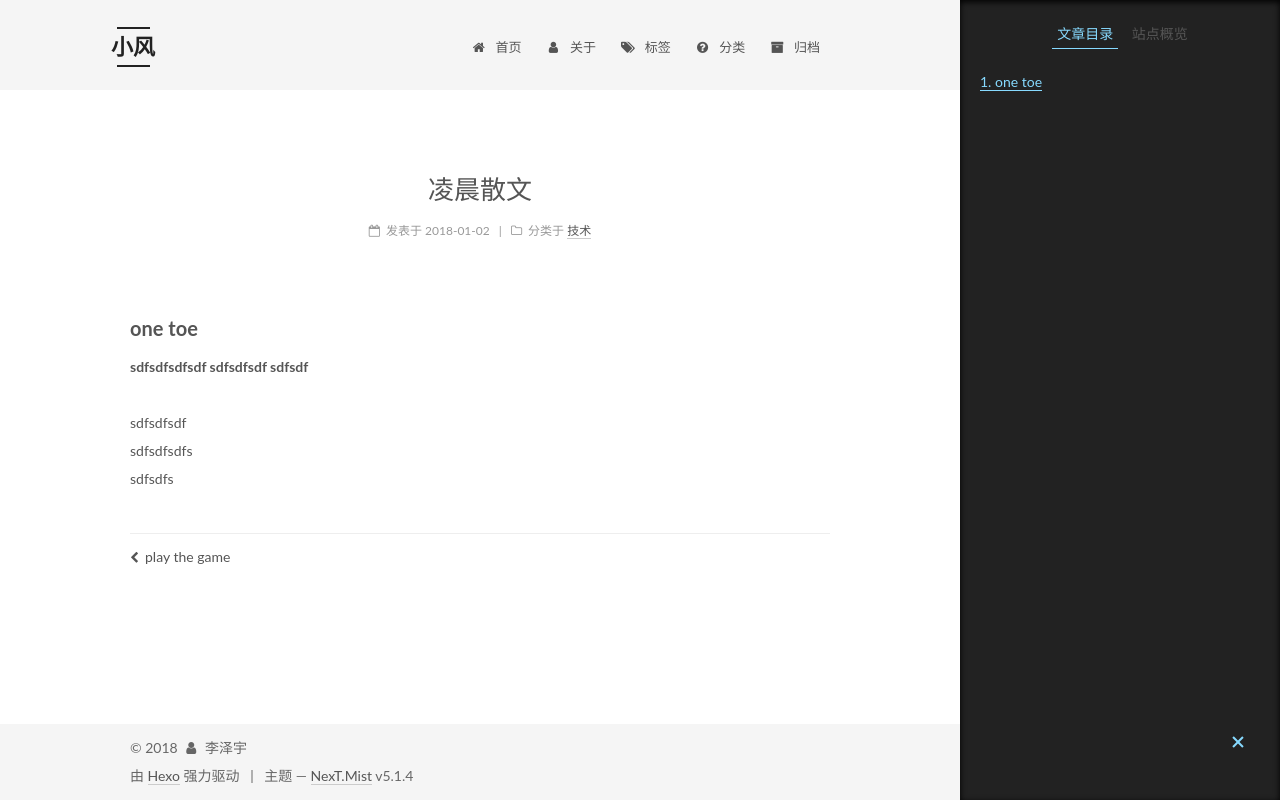
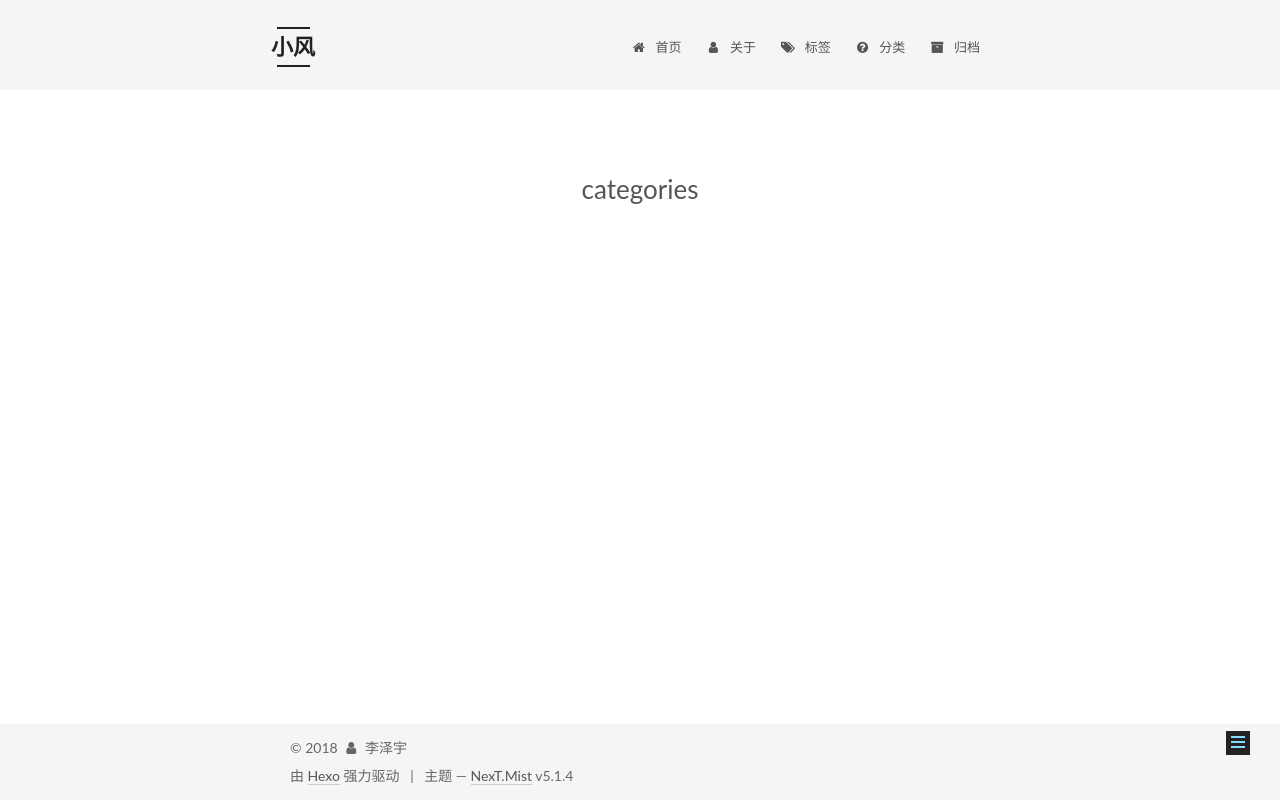
Before and after one commit to MonkYU/MonkYU.github.io, a plain HTML site: page categories/index.html in a window 1280 px wide. Drawn offline with Linux system fonts and the light colour scheme.

Commit message:
Site updated: 2018-01-02 13:59:07

```diff
--- a/2018/01/02/categories/index.html
+++ b/categories/index.html
@@ -79,17 +79,17 @@
 
 
 
-<meta name="description" content="one toesdfsdfsdfsdf sdfsdfsdf sdfsdf">
-<meta property="og:type" content="article">
-<meta property="og:title" content="凌晨散文">
-<meta property="og:url" content="http://yoursite.com/2018/01/02/categories/index.html">
+<meta name="description" content="像风一样自由">
+<meta property="og:type" content="website">
+<meta property="og:title" content="categories">
+<meta property="og:url" content="http://yoursite.com/categories/index.html">
 <meta property="og:site_name" content="小风">
-<meta property="og:description" content="one toesdfsdfsdfsdf sdfsdfsdf sdfsdf">
+<meta property="og:description" content="像风一样自由">
 <meta property="og:locale" content="zh-Hans">
-<meta property="og:updated_time" content="2018-01-02T05:49:18.747Z">
+<meta property="og:updated_time" content="2018-01-02T05:57:58.824Z">
 <meta name="twitter:card" content="summary">
-<meta name="twitter:title" content="凌晨散文">
-<meta name="twitter:description" content="one toesdfsdfsdfsdf sdfsdfsdf sdfsdf">
+<meta name="twitter:title" content="categories">
+<meta name="twitter:description" content="像风一样自由">
 
 
 
@@ -119,13 +119,13 @@
 
 
 
-  <link rel="canonical" href="http://yoursite.com/2018/01/02/categories/"/>
+  <link rel="canonical" href="http://yoursite.com/categories/"/>
 
 
 
 
 
-  <title>凌晨散文 | 小风</title>
+  <title>categories | 小风</title>
 
 
 
@@ -252,158 +252,31 @@
 
 
 
+    <div class="post-block page">
+      <header class="post-header">
+
+	<h1 class="post-title" itemprop="name headline">categories</h1>
+
+
+
+</header>
 
 
 
 
-
-  <article class="post post-type-normal" itemscope itemtype="http://schema.org/Article">
-
-
-
-  <div class="post-block">
-    <link itemprop="mainEntityOfPage" href="http://yoursite.com/2018/01/02/categories/">
-
-    <span hidden itemprop="author" itemscope itemtype="http://schema.org/Person">
-      <meta itemprop="name" content="李泽宇">
-      <meta itemprop="description" content="">
-      <meta itemprop="image" content="/images/avatar.gif">
-    </span>
-
-    <span hidden itemprop="publisher" itemscope itemtype="http://schema.org/Organization">
-      <meta itemprop="name" content="小风">
-    </span>
-
-
-      <header class="post-header">
-
-
-
-          <h1 class="post-title" itemprop="name headline">凌晨散文</h1>
-
-
-        <div class="post-meta">
-          <span class="post-time">
-
-              <span class="post-meta-item-icon">
-                <i class="fa fa-calendar-o"></i>
-              </span>
-
-                <span class="post-meta-item-text">发表于</span>
-
-              <time title="创建于" itemprop="dateCreated datePublished" datetime="2018-01-02T12:51:41+08:00">
-                2018-01-02
-              </time>
+      <div class="post-body">
 
 
 
 
+      </div>
 
-          </span>
-
-
-            <span class="post-category" >
-
-              <span class="post-meta-divider">|</span>
-
-              <span class="post-meta-item-icon">
-                <i class="fa fa-folder-o"></i>
-              </span>
-
-                <span class="post-meta-item-text">分类于</span>
-
-
-                <span itemprop="about" itemscope itemtype="http://schema.org/Thing">
-                  <a href="/categories/knowledge/" itemprop="url" rel="index">
-                    <span itemprop="name">技术</span>
-                  </a>
-                </span>
-
-
-
-
-            </span>
-
-
-
-
-
-
-
-
-
-
-
-
-
-
-
-        </div>
-      </header>
-
-
-
-
-
-    <div class="post-body" itemprop="articleBody">
-
-
-
-
-
-        <h3 id="one-toe"><a href="#one-toe" class="headerlink" title="one toe"></a>one toe</h3><p><strong>sdfsdfsdfsdf sdfsdfsdf sdfsdf </strong><br><a id="more"></a><br>sdfsdfsdf<br>sdfsdfsdfs<br>sdfsdfs</p>
 
 
     </div>
 
 
 
-
-
-
-
-
-
-
-    <footer class="post-footer">
-
-
-
-
-
-
-
-        <div class="post-nav">
-          <div class="post-nav-next post-nav-item">
-
-              <a href="/2018/01/02/play-the-game/" rel="next" title="play the game">
-                <i class="fa fa-chevron-left"></i> play the game
-              </a>
-
-          </div>
-
-          <span class="post-nav-divider"></span>
-
-          <div class="post-nav-prev post-nav-item">
-
-          </div>
-        </div>
-
-
-
-
-    </footer>
-  </div>
-
-
-
-  </article>
-
-
-
-    <div class="post-spread">
-
-    </div>
   </div>
 
 
@@ -436,17 +309,8 @@
 
 
 
-        <ul class="sidebar-nav motion-element">
-          <li class="sidebar-nav-toc sidebar-nav-active" data-target="post-toc-wrap">
-            文章目录
-          </li>
-          <li class="sidebar-nav-overview" data-target="site-overview-wrap">
-            站点概览
-          </li>
-        </ul>
 
-
-      <section class="site-overview-wrap sidebar-panel">
+      <section class="site-overview-wrap sidebar-panel sidebar-panel-active">
         <div class="site-overview">
           <div class="site-author motion-element" itemprop="author" itemscope itemtype="http://schema.org/Person">
 
@@ -497,22 +361,6 @@
         </div>
       </section>
 
-
-      <!--noindex-->
-        <section class="post-toc-wrap motion-element sidebar-panel sidebar-panel-active">
-          <div class="post-toc">
-
-
-
-
-
-
-              <div class="post-toc-content"><ol class="nav"><li class="nav-item nav-level-3"><a class="nav-link" href="#one-toe"><span class="nav-number">1.</span> <span class="nav-text">one toe</span></a></li></ol></div>
-
-
-          </div>
-        </section>
-      <!--/noindex-->
 
 
 
--- a/css/main.css
+++ b/css/main.css
@@ -1822,7 +1822,7 @@ pre .javascript .function {
   width: 4px;
   height: 4px;
   border-radius: 50%;
-  background: #ff6cff;
+  background: #dd36ed;
 }
 .links-of-blogroll {
   font-size: 13px;
```
